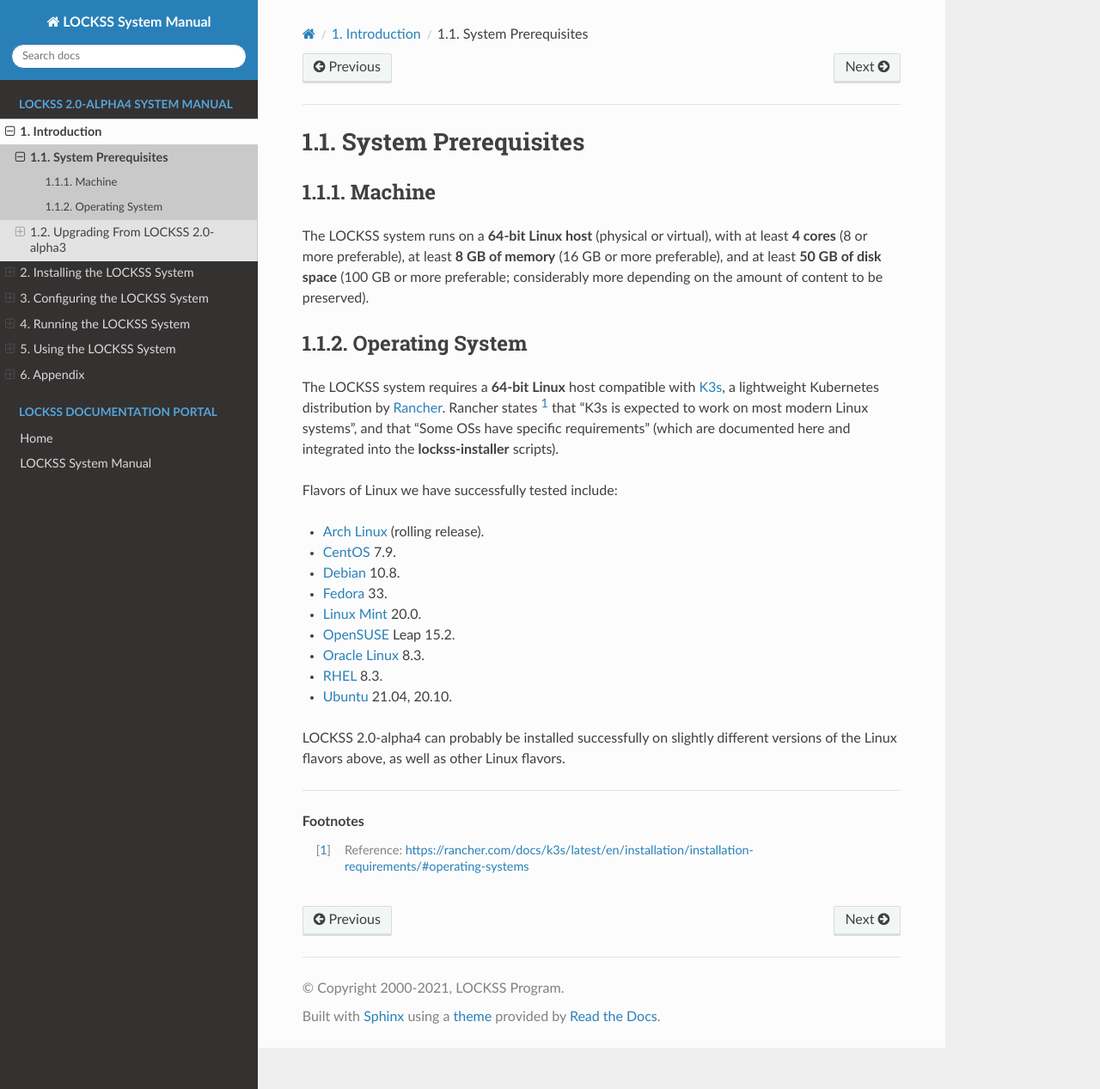
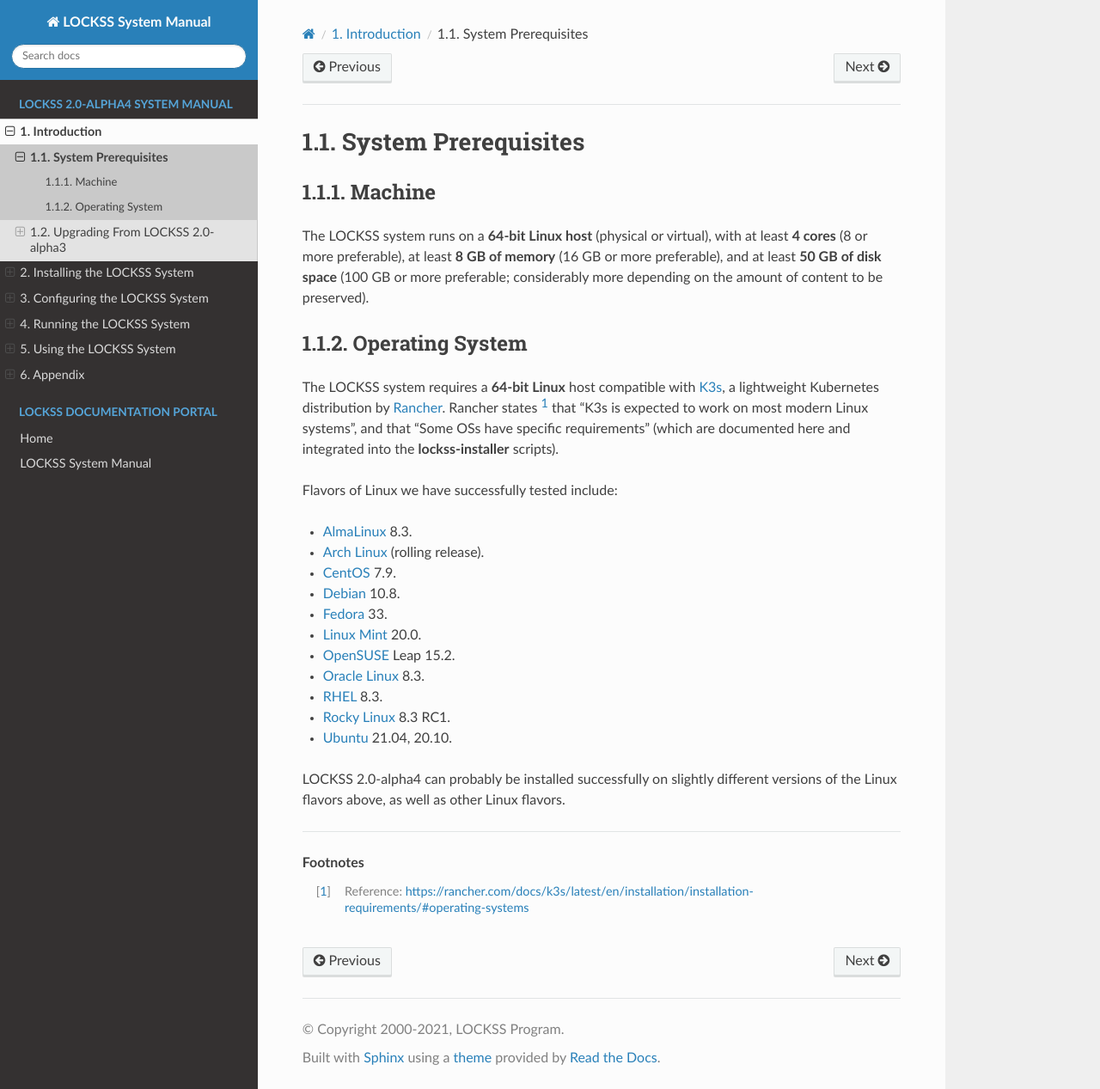
Before and after one commit to lockss/lockss-rtd-manual, a Sphinx documentation site: the page built from docs/introduction/prerequisites.rst, in a window 1280 px wide and 1267 px high. Shown: the whole window at 86% size. Built offline with Sphinx 7.4.7 and the Read the Docs theme 2.0.0, drawn with Linux system fonts in a browser that asks for light colours.

Commit message:
Add Rocky Linux, AlmaLinux.

```diff
--- a/docs/introduction/prerequisites.rst
+++ b/docs/introduction/prerequisites.rst
@@ -16,6 +16,8 @@ The LOCKSS system requires a **64-bit Linux** host compatible with `K3s <https:/
 
 Flavors of Linux we have successfully tested include:
 
+*  `AlmaLinux <https://almalinux.org/>`_ 8.3.
+
 *  `Arch Linux <https://archlinux.org/>`_ (rolling release).
 
 *  `CentOS <https://www.centos.org/>`_ 7.9.
@@ -32,6 +34,8 @@ Flavors of Linux we have successfully tested include:
 
 *  `RHEL <https://www.redhat.com/>`_ 8.3.
 
+*  `Rocky Linux <https://rockylinux.org/>`_ 8.3 RC1.
+
 *  `Ubuntu <https://ubuntu.com/>`_ 21.04, 20.10.
 
 LOCKSS 2.0-alpha4 can probably be installed successfully on slightly different versions of the Linux flavors above, as well as other Linux flavors.
```
